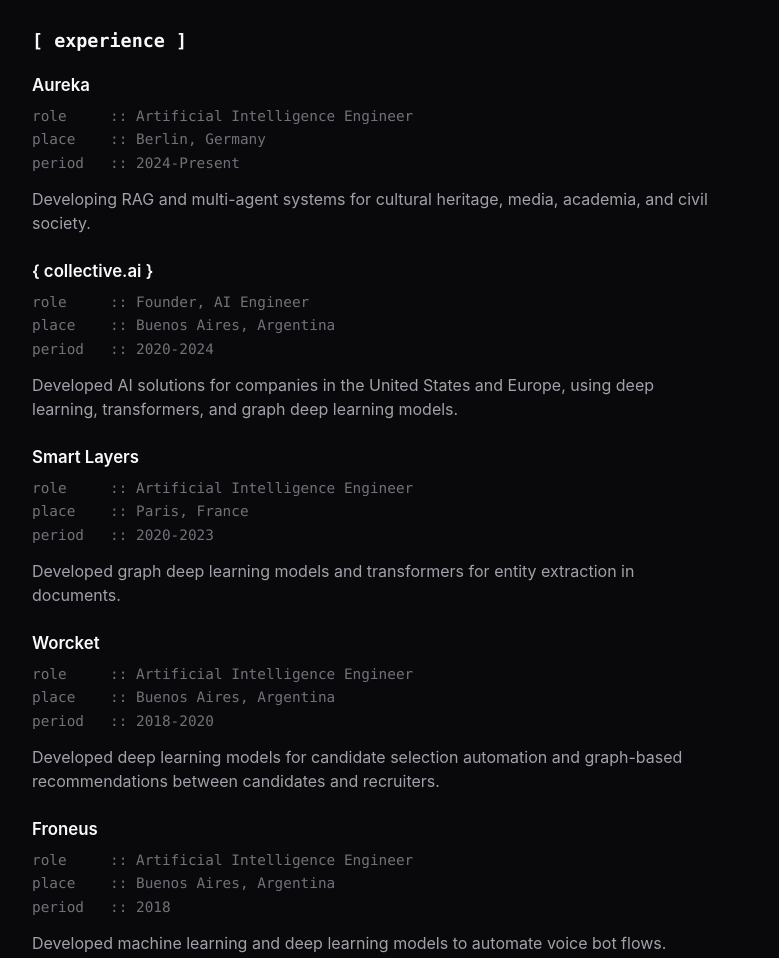
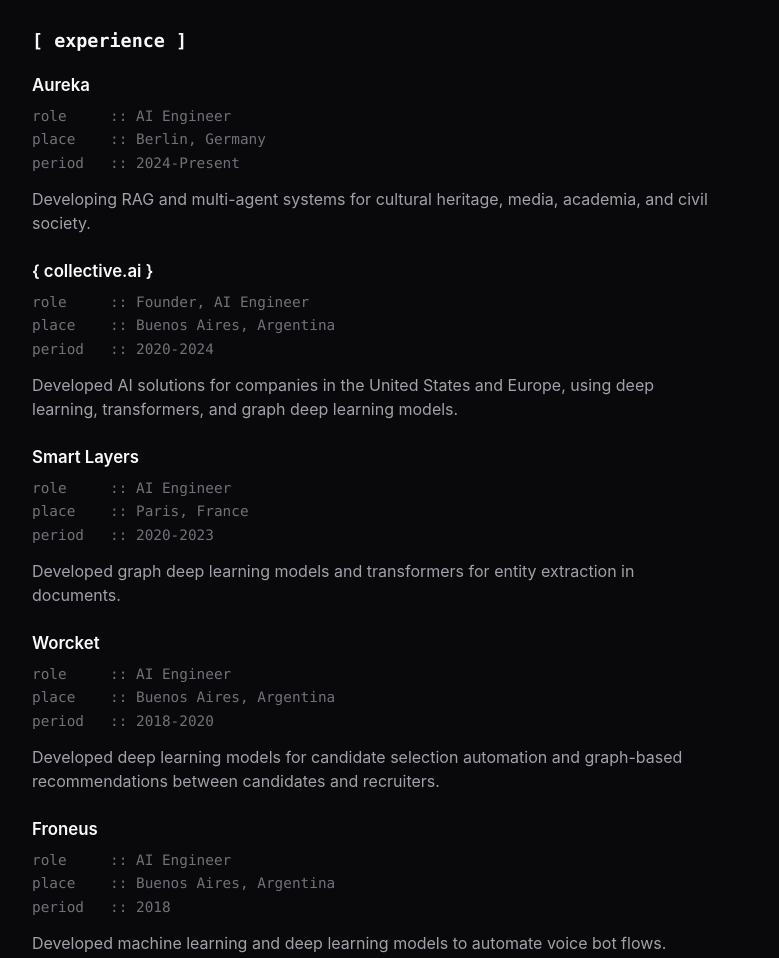
Before and after one commit to bastiansg/dd.moon.about, a plain HTML site: page index.html in a window 1280 px wide. Shown: the part 699-1657 px from the top of the page, without its empty margins (250-1029 px from the left). Drawn offline with Linux system fonts and the light colour scheme.

Commit message:
improvements

```diff
--- a/index.html
+++ b/index.html
@@ -322,7 +322,7 @@
           <h1>dd.moon</h1>
           <p class="tagline">Robots. New Media Art.</p>
           <p class="legal-name">Bastián Andrés Silva Guajardo</p>
-          <p class="role">Artificial Intelligence Engineer</p>
+          <p class="role">AI Engineer</p>
         </div>
         <figure class="portrait">
           <a href="images/00-bas-13-b.jpg" target="_blank" rel="noopener noreferrer"><img src="images/00-bas-13-b.jpg" alt="dd.moon performing with a microphone" /></a>
@@ -354,7 +354,7 @@
             <div class="item-header">
               <h3>Aureka</h3>
               <div class="meta-list">
-                <span>role&nbsp;&nbsp;&nbsp;&nbsp;&nbsp;:: Artificial Intelligence Engineer</span>
+                <span>role&nbsp;&nbsp;&nbsp;&nbsp;&nbsp;:: AI Engineer</span>
                 <span>place&nbsp;&nbsp;&nbsp;&nbsp;:: Berlin, Germany</span>
                 <span>period&nbsp;&nbsp;&nbsp;:: 2024-Present</span>
               </div>
@@ -378,7 +378,7 @@
             <div class="item-header">
               <h3>Smart Layers</h3>
               <div class="meta-list">
-                <span>role&nbsp;&nbsp;&nbsp;&nbsp;&nbsp;:: Artificial Intelligence Engineer</span>
+                <span>role&nbsp;&nbsp;&nbsp;&nbsp;&nbsp;:: AI Engineer</span>
                 <span>place&nbsp;&nbsp;&nbsp;&nbsp;:: Paris, France</span>
                 <span>period&nbsp;&nbsp;&nbsp;:: 2020-2023</span>
               </div>
@@ -390,7 +390,7 @@
             <div class="item-header">
               <h3>Worcket</h3>
               <div class="meta-list">
-                <span>role&nbsp;&nbsp;&nbsp;&nbsp;&nbsp;:: Artificial Intelligence Engineer</span>
+                <span>role&nbsp;&nbsp;&nbsp;&nbsp;&nbsp;:: AI Engineer</span>
                 <span>place&nbsp;&nbsp;&nbsp;&nbsp;:: Buenos Aires, Argentina</span>
                 <span>period&nbsp;&nbsp;&nbsp;:: 2018-2020</span>
               </div>
@@ -402,7 +402,7 @@
             <div class="item-header">
               <h3>Froneus</h3>
               <div class="meta-list">
-                <span>role&nbsp;&nbsp;&nbsp;&nbsp;&nbsp;:: Artificial Intelligence Engineer</span>
+                <span>role&nbsp;&nbsp;&nbsp;&nbsp;&nbsp;:: AI Engineer</span>
                 <span>place&nbsp;&nbsp;&nbsp;&nbsp;:: Buenos Aires, Argentina</span>
                 <span>period&nbsp;&nbsp;&nbsp;:: 2018</span>
               </div>
```
